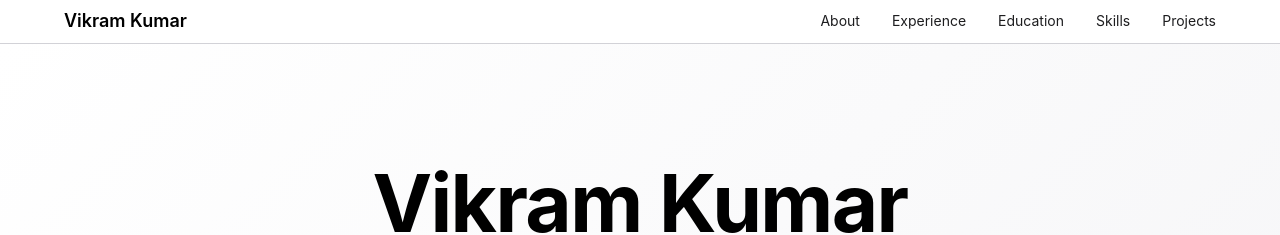
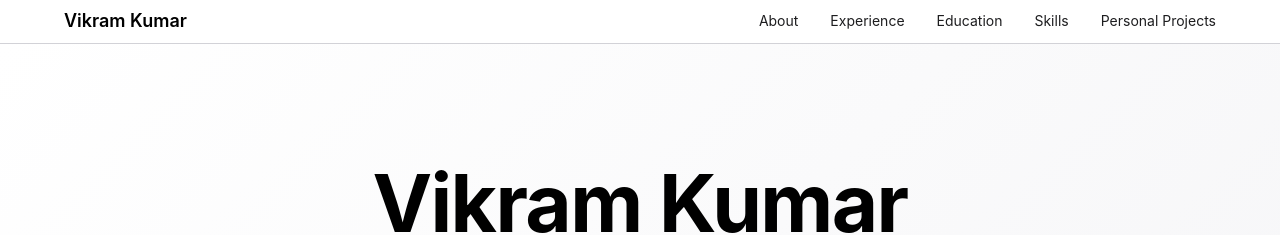
Before and after one commit to coolviki/coolviki.github.io, a Jekyll site: the page built from index.md, in a window 1280 px wide. Shown: the top 235 px of the page. Built offline with Jekyll 4.4.1, drawn with Linux system fonts in a browser that asks for light colours.

Commit message:
Label the Projects menu link "Personal Projects" (#9)
Match the section heading so the menu also makes clear these aren't
BlackRock projects. Add white-space: nowrap to nav links so the
two-word label can't break across lines; it already fits on one line at
every desktop width down to 769px.


Claude-Session: https://claude.ai/code/session_01CgDPDL4wWdwAQq1J8FDeQE

Co-authored-by: Claude <noreply@anthropic.com>

```diff
--- a/_layouts/default.html
+++ b/_layouts/default.html
@@ -56,7 +56,7 @@
                 <a href="#experience">Experience</a>
                 <a href="#education">Education</a>
                 <a href="#skills">Skills</a>
-                <a href="#projects">Projects</a>
+                <a href="#projects">Personal Projects</a>
             </div>
         </div>
     </nav>
--- a/assets/css/style.scss
+++ b/assets/css/style.scss
@@ -87,6 +87,7 @@ body {
 
 .nav-links a {
     font-size: 14px;
+    white-space: nowrap;
     font-weight: 400;
     color: var(--color-text);
     text-decoration: none;
```
